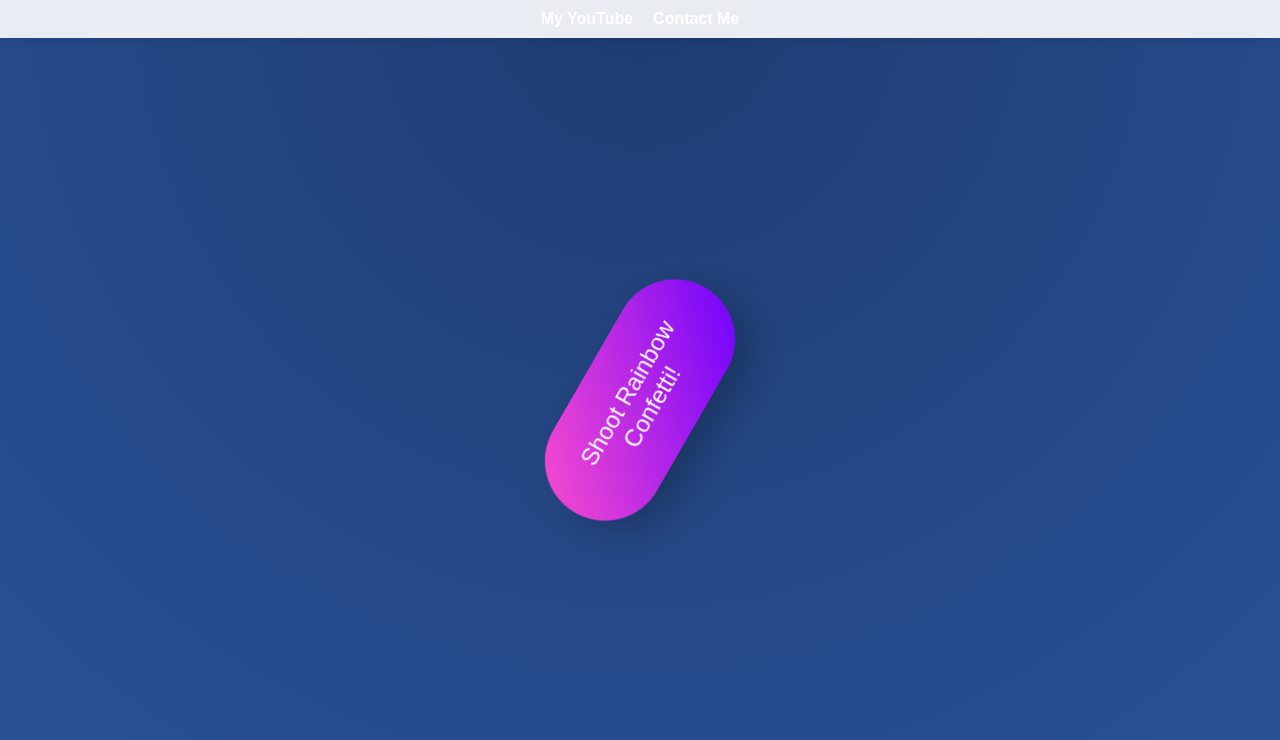
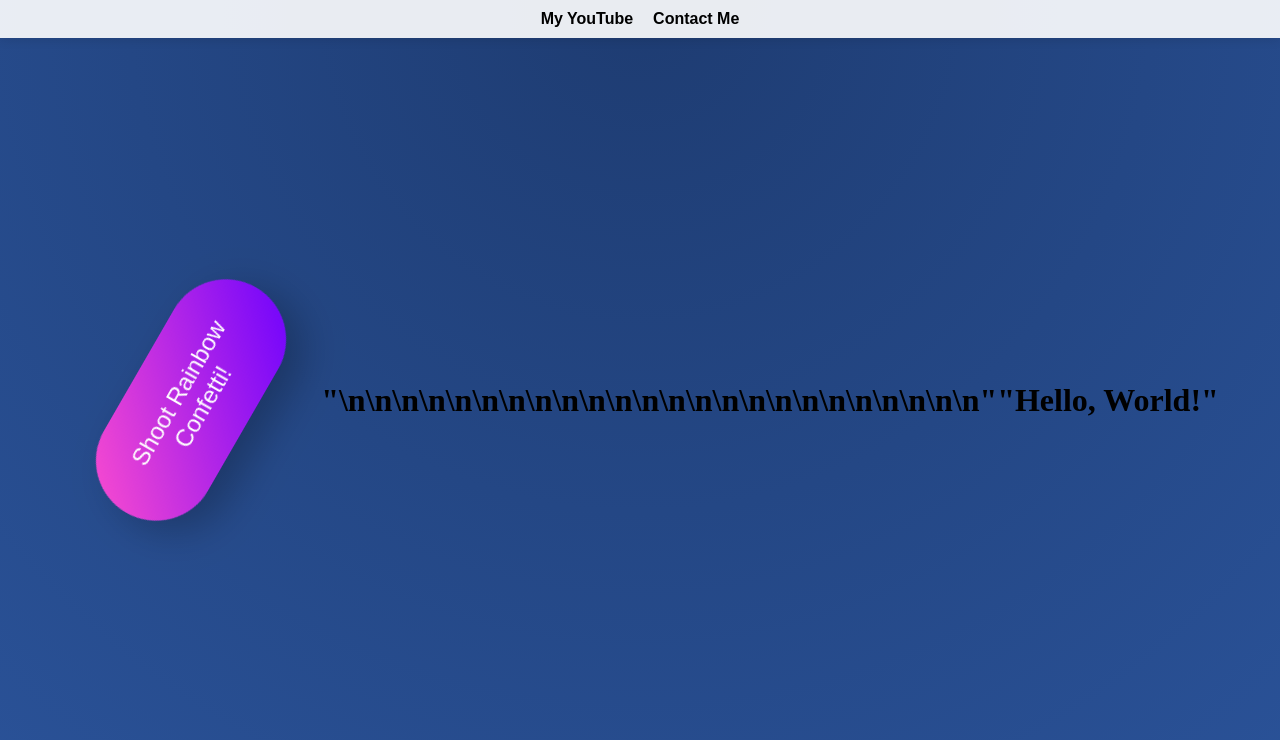
Before and after one commit to brutalthebigone/btbo-tuffsite.io, a plain HTML site: page index.html in a window 1280 px wide. Drawn offline with Linux system fonts and the light colour scheme.

Commit message:
Diddy ahh commit

```diff
--- a/index.html
+++ b/index.html
@@ -9,11 +9,14 @@
 <body>
   <header class="topbar">
     <nav>
-      <a href="www.youtube.com/@brutalthebigone">My YouTube</a>
+      <a href="https://www.youtube.com/@brutalthebigone">My YouTube</a>
       <a href="mailto:ferutyay@gmail.com">Contact Me</a>
     </nav>
   </header>
   <script src="script.js"></script>
+
+  <h1>"\n\n\n\n\n\n\n\n\n\n\n\n\n\n\n\n\n\n\n\n\n\n\n\n"</h1>
+  <h1>"Hello, World!"</h1>
 </body>
 
 
--- a/script.js
+++ b/script.js
@@ -6,7 +6,6 @@ style.textContent = `
     display: flex;
     justify-content: center;
     align-items: center;
-    overflow: hidden;
     background: radial-gradient(circle at top, #1e3c72 0%, #2a5298 100%);
   }
 
@@ -67,7 +66,7 @@ style.textContent = `
     }
 
   .topbar a{
-    color: white;
+    color: black;
     text-decoration: none;
     font-weight: bold;
     }
```
